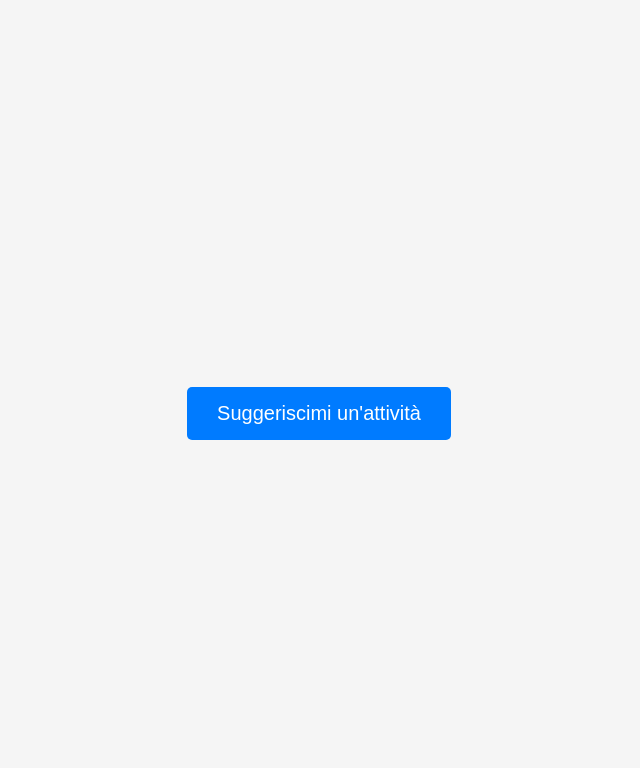
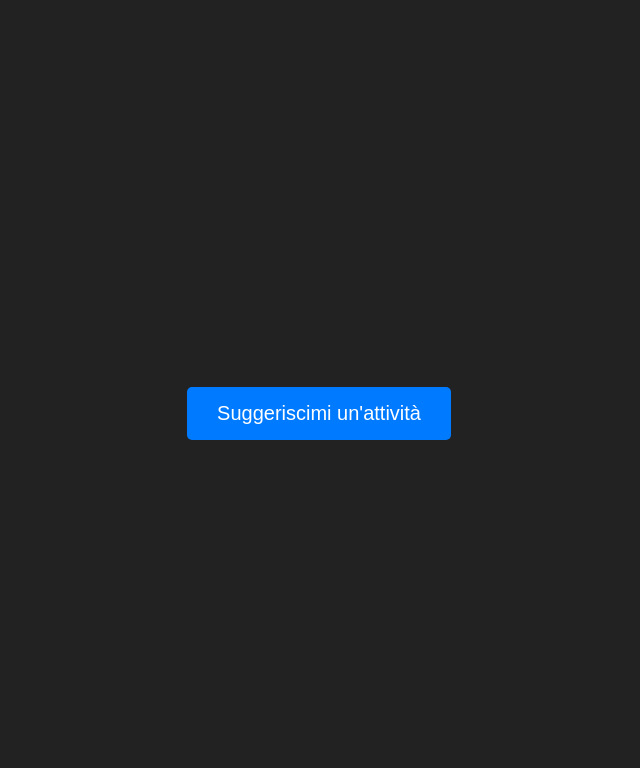
Before and after one commit to solomontaiwo/Che-weekend, a website: page index.html in a window 1280 px wide. Shown: the part 95-863 px from the top of the page, without its empty margins (321-961 px from the left). Drawn offline with Linux system fonts and the light colour scheme.

Commit message:
Changed background color

```diff
--- a/css/styles.css
+++ b/css/styles.css
@@ -1,6 +1,13 @@
+html {
+  scroll-behavior: smooth;
+}
+
 body {
   font-family: Arial, sans-serif;
   background-color: #f5f5f5;
+  background-color: #222222;
+  color: white;
+  padding: 0 10%;
 }
 
 .container {
@@ -33,7 +40,7 @@ body {
 }
 
 .app-name h1 {
-    margin-bottom: 10px
+  margin-bottom: 10px;
 }
 
 .suggest-button {
```
Lines whose indentation alone changed are shown as unchanged.
